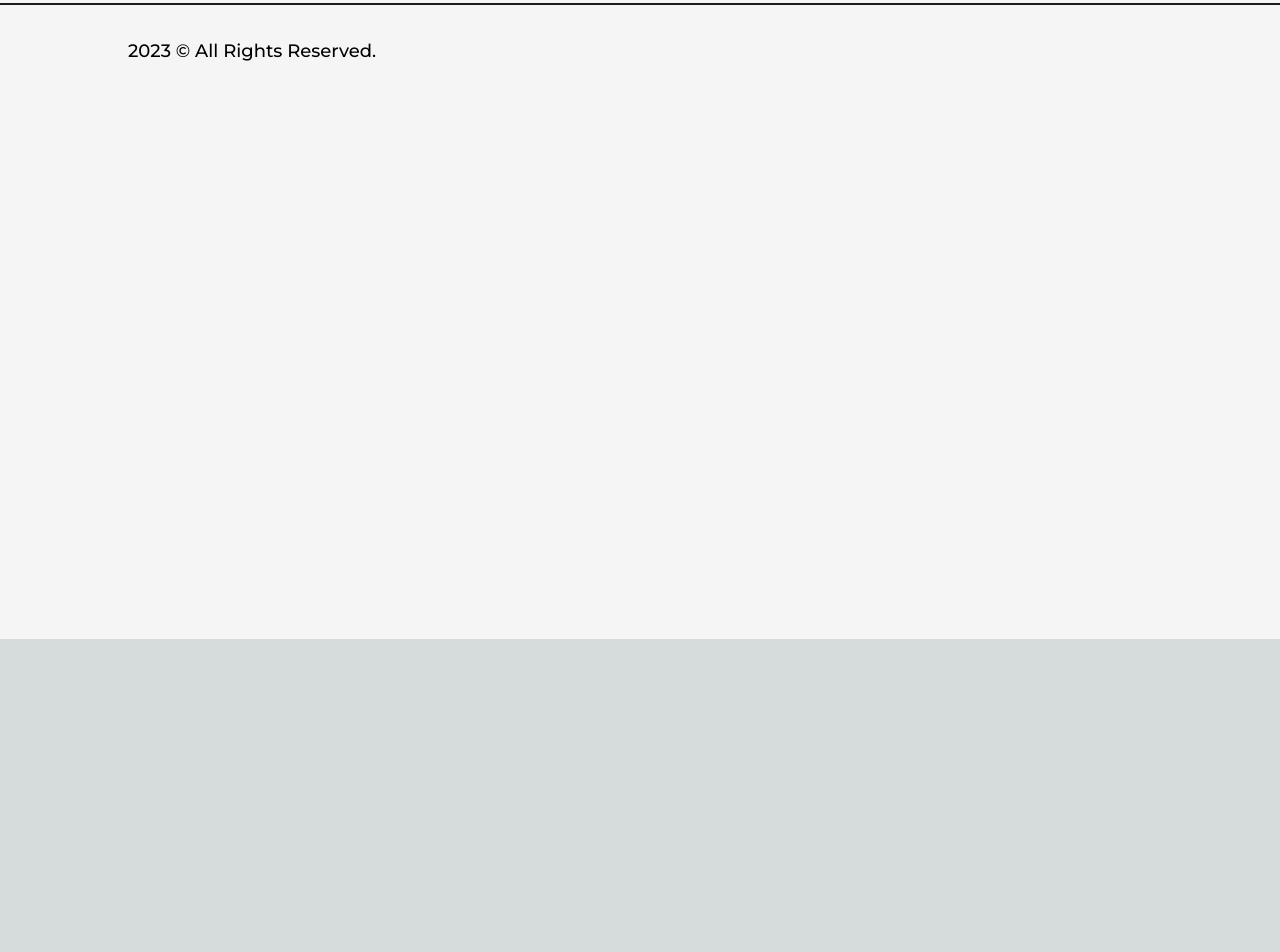
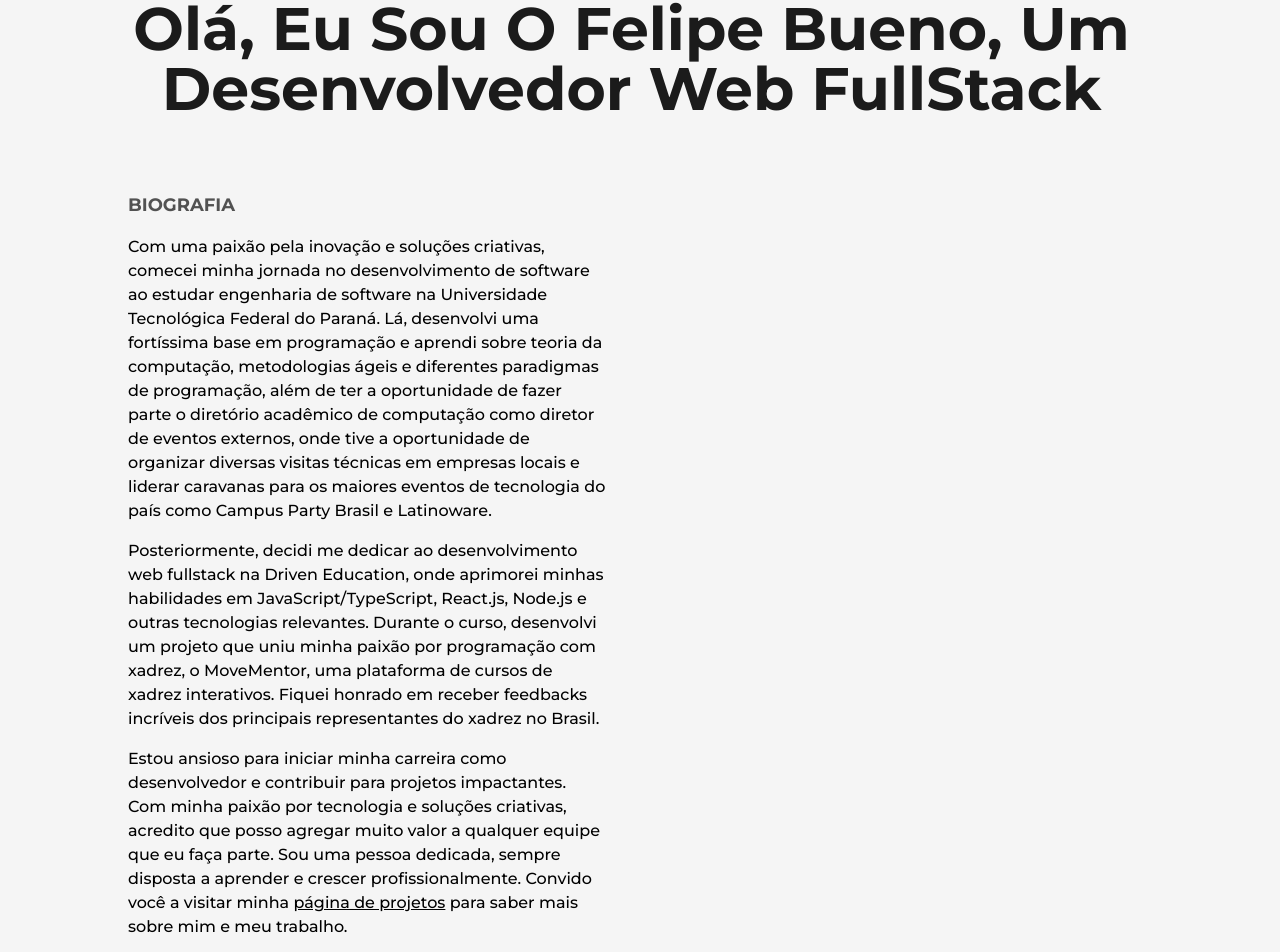
Before and after one commit to zaap13/portfolio, a Next.js app: page /about in a window 1280 px wide. Shown: the part 161-1113 px from the top of the page. Before the commit the page ends 800 px from the top, so only its background shows below. Built offline with nearby package versions, Linux system fonts and the light colour scheme.

Commit message:
biografia

```diff
--- a/src/app/about/page.js
+++ b/src/app/about/page.js
@@ -1,10 +1,54 @@
 import AnimatedText from "@/components/AnimatedText";
+import Layout from "@/components/Layout";
+import Link from "next/link";
 
 const about = () => {
   return (
     <>
-      <main>
-        <AnimatedText text="Sobre" />
+      <main className="flex w-full flex-col items-center justify-center">
+        <Layout className="pt-16">
+          <AnimatedText className="mb-16" text="Olá, eu sou o Felipe Bueno, um Desenvolvedor web FullStack" />
+          <div className="grid w-full grid-cols-8 gap-16">
+            <div className="col-span-4 flex flex-col items-start justify-start">
+              <h2 className="mb-4 text-lg font-bold uppercase text-dark/75">
+                Biografia
+              </h2>
+              <p className="font-medium">
+                Com uma paixão pela inovação e soluções criativas, comecei minha
+                jornada no desenvolvimento de software ao estudar engenharia de
+                software na Universidade Tecnológica Federal do Paraná. Lá,
+                desenvolvi uma fortíssima base em programação e aprendi sobre
+                teoria da computação, metodologias ágeis e diferentes paradigmas
+                de programação, além de ter a oportunidade de fazer parte o
+                diretório acadêmico de computação como diretor de eventos
+                externos, onde tive a oportunidade de organizar diversas visitas
+                técnicas em empresas locais e liderar caravanas para os maiores
+                eventos de tecnologia do país como Campus Party Brasil e
+                Latinoware.
+              </p>
+              <p className="font-medium my-4">
+                Posteriormente, decidi me dedicar ao desenvolvimento web
+                fullstack na Driven Education, onde aprimorei minhas habilidades
+                em JavaScript/TypeScript, React.js, Node.js e outras tecnologias
+                relevantes. Durante o curso, desenvolvi um projeto que uniu
+                minha paixão por programação com xadrez, o MoveMentor, uma
+                plataforma de cursos de xadrez interativos. Fiquei honrado em
+                receber feedbacks incríveis dos principais representantes do
+                xadrez no Brasil.
+              </p>
+              <p className="font-medium">
+                Estou ansioso para iniciar minha carreira como desenvolvedor e
+                contribuir para projetos impactantes. Com minha paixão por
+                tecnologia e soluções criativas, acredito que posso agregar
+                muito valor a qualquer equipe que eu faça parte. Sou uma pessoa
+                dedicada, sempre disposta a aprender e crescer
+                profissionalmente. Convido você a visitar minha{" "}
+                <Link className="underline" href="/projects">página de projetos</Link> para saber mais
+                sobre mim e meu trabalho.
+              </p>
+            </div>
+          </div>
+        </Layout>
       </main>
     </>
   );
--- a/src/app/page.js
+++ b/src/app/page.js
@@ -23,9 +23,13 @@ export default function Home() {
               Olá, meu nome é Felipe Bueno, como desenvolvedor FullStack minha
               paixão é transformar ideias em soluções web performáticas e
               escaláveis. Estou sempre procurando maneiras de desenvolver
-              soluções inovadoras e eficientes. Convido você a explorar meus
-              últimos projetos, onde demonstro minha capacidade em
-              desenvolvimento web e apresento soluções que desenvolvi.
+              soluções inovadoras e eficientes. Convido você a explorar meus{" "}
+              <Link href="/projects" className="underline">
+                {" "}
+                últimos projetos
+              </Link>
+              , onde demonstro minha capacidade em desenvolvimento web e
+              apresento soluções que desenvolvi.
             </p>
             <div className="flex items-center self-start mt-2">
               <Link
--- a/src/components/Logo.js
+++ b/src/components/Logo.js
@@ -20,7 +20,7 @@ const Logo = () => {
             "rgba(131,58,180,1)",
             "#121212",
           ],
-          transition: { duration: 1, repeat: Infinity },
+          transition: { duration: 5, repeat: Infinity },
         }}
       >
         FB
```
